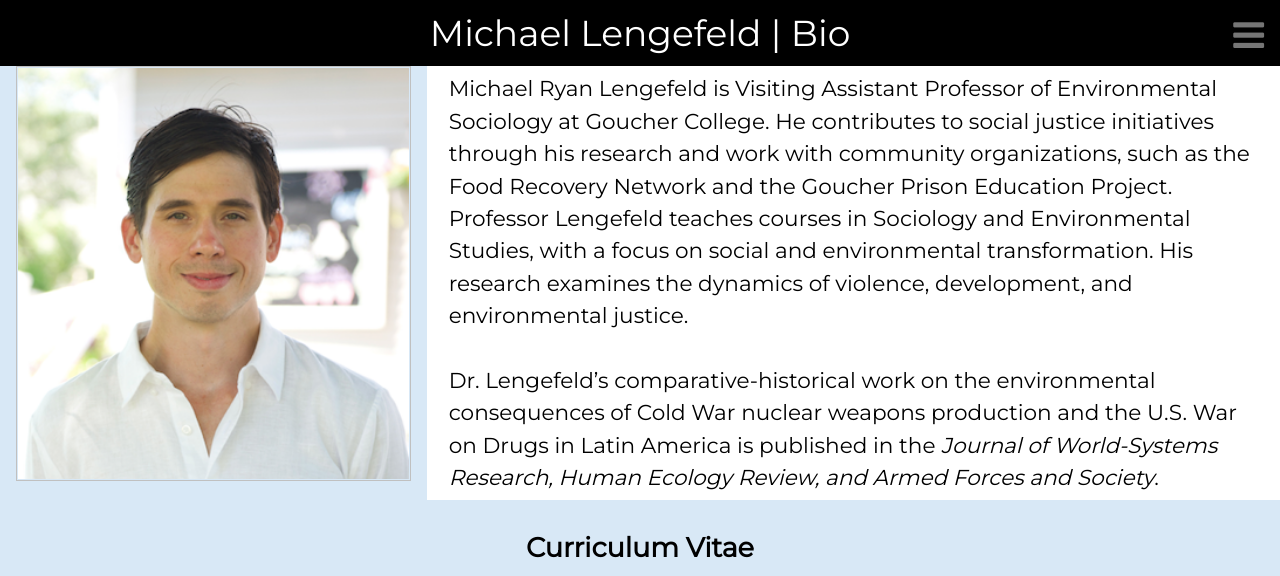
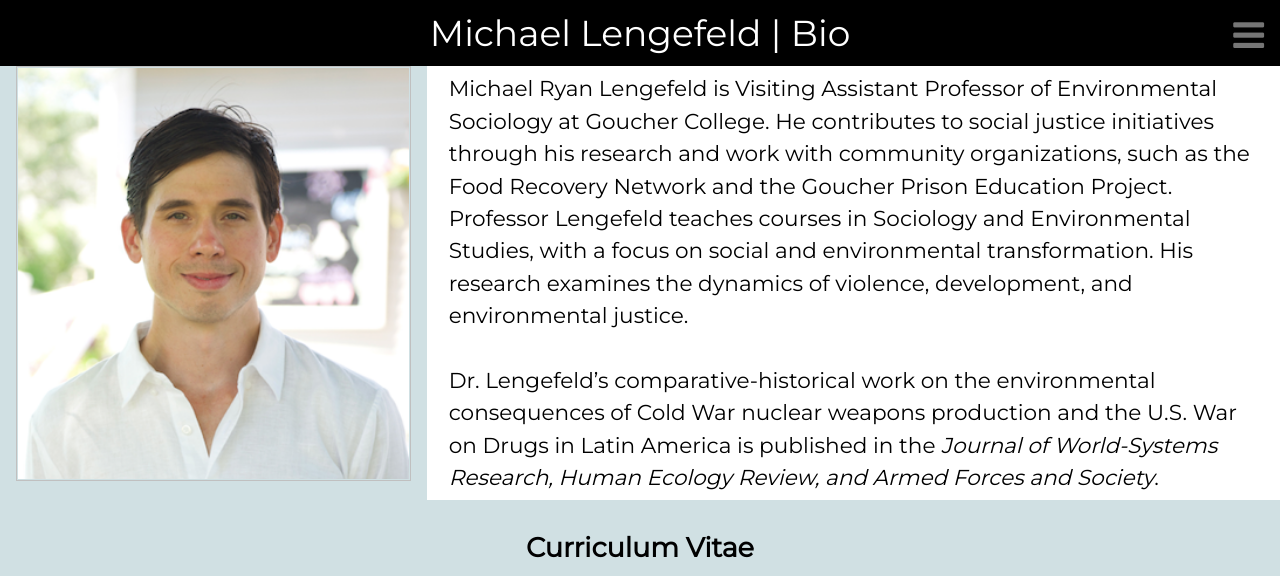
Before and after one commit to resilience1/resilience1.github.io, a Jekyll site: the page built from about/index.html, in a window 1280 px wide. Shown: the top 576 px of the page. Built offline with Jekyll 4.4.1, drawn with Linux system fonts in a browser that asks for light colours; nearby versions of some CDN libraries; grey boxes are pictures that could not be loaded.

Commit message:
Update research.html

```diff
--- a/_layouts/research.html
+++ b/_layouts/research.html
@@ -132,7 +132,7 @@
 </head>
 
 <!--Background-->
-<body id="bg-img" style="background-color:#D8E8F6;">
+<body id="bg-img" style="background-color:#D0E0E3;">
   <style>
 	.center {
   	text-align: center;
```
